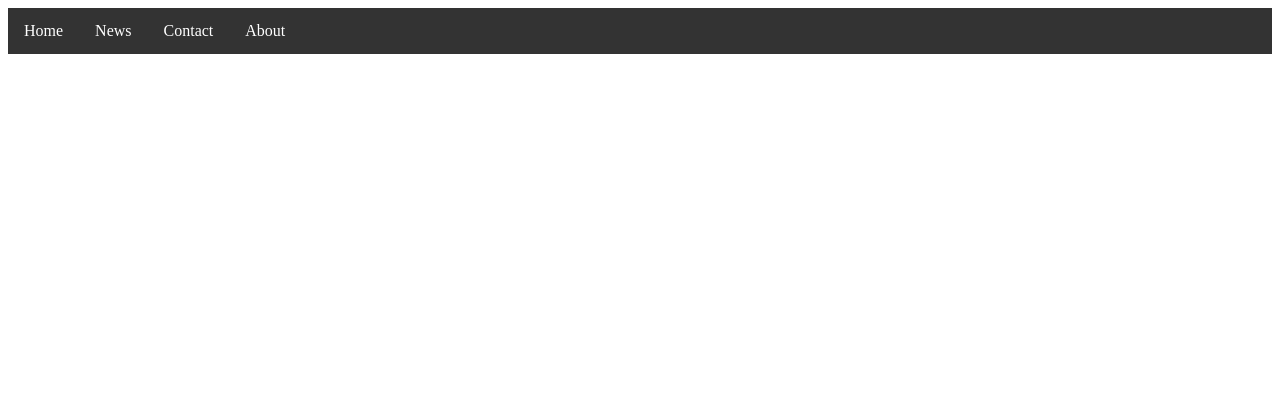
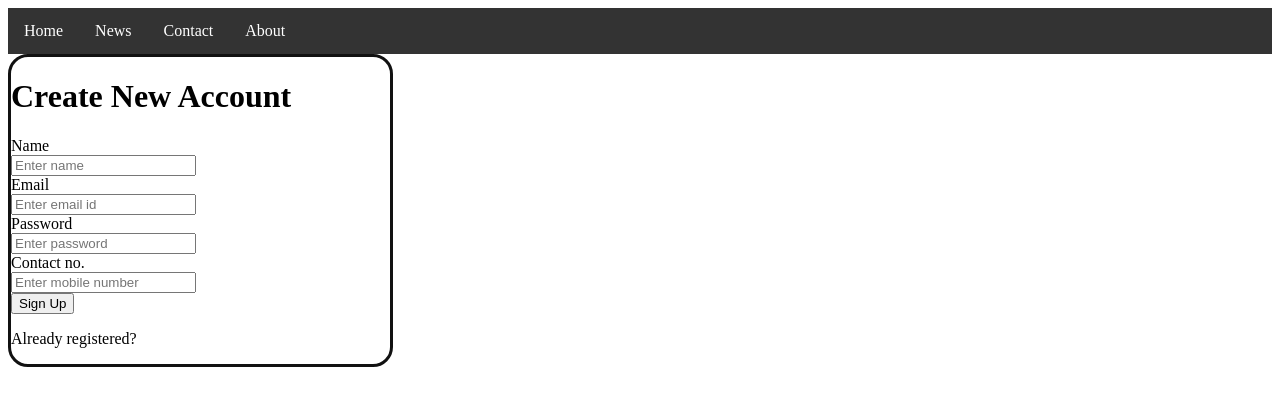
Before and after one commit to h1ghvoltage003/WDA-assignment, a plain HTML site: page login-page/loginpage.html in a window 1280 px wide. Drawn offline with Linux system fonts and the light colour scheme.

Commit message:
structure

```diff
--- a/login-page/loginpage.html
+++ b/login-page/loginpage.html
@@ -13,5 +13,18 @@
         <li><a href="#contact">Contact</a></li>
         <li><a href="#about">About</a></li>
       </ul>
+      <div class="main">
+        <h1 id="t1">Create New Account</h1>
+        <label for="name">Name</label><br>
+        <input type="text" id="name" name="name" placeholder="Enter name"><br>
+        <label for="mail">Email</label><br>
+        <input type="text" id="mail" name="mail" placeholder="Enter email id"><br>
+        <label for="pass">Password</label><br>
+        <input type="password" id="pass" name="pass" placeholder="Enter password"><br>
+        <label for="phone">Contact no.</label><br>
+        <input type="number" id="phone" name="phone" placeholder="Enter mobile number"><br>
+        <button type="button" id="Sign in">Sign Up</button>
+        <p id="login">Already registered?</p>
+      </div>
 </body>
 </html>
--- a/login-page/lstyle.css
+++ b/login-page/lstyle.css
@@ -21,3 +21,9 @@ ul {
   li a:hover {
     background-color: #111;
   }
+  .main{
+    border-radius: 20px;
+    border-color: #111;
+    border-style: solid;
+    width: 30%;
+  }
```
